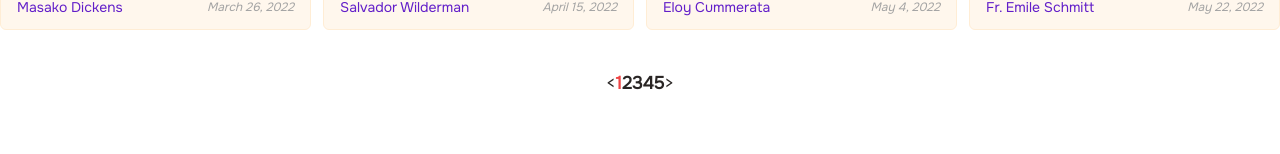
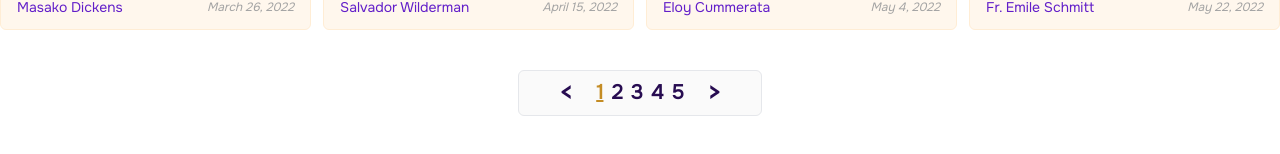
Before and after one commit to ad9311/voyages, a Next.js app: page / in a window 1280 px wide. Shown: the part 1614-1768 px from the top of the page. Built offline with nearby package versions, Linux system fonts and the light colour scheme.

Commit message:
Add styles to paginator
Include category in post content

```diff
--- a/app/components/Paginator.tsx
+++ b/app/components/Paginator.tsx
@@ -7,14 +7,14 @@ function Paginator(props: PaginatorProps) {
     <>
       {props.pagesCount > 1 && (
         <div className={props.className}>
-          <div className="w-fit mx-auto text-[1.1rem]">
+          <div className="w-fit mx-auto text-[1.1rem] px-10 py-1.5 border bg-neutral-50 hover:bg-neutral-100  rounded-md">
             <ReactPaginate
-              className="flex items-center"
+              className="flex items-center text-xl"
               breakLabel="..."
-              pageClassName="font-bold"
-              activeLinkClassName="text-red-500"
-              previousClassName=""
-              nextClassName=""
+              pageClassName="text-primary-dark hover:text-secondary hover:underline font-bold px-1"
+              activeLinkClassName="text-secondary underline"
+              previousClassName="pr-5 text-primary-dark hover:text-secondary font-bold text-2xl"
+              nextClassName="pl-5 text-primary-dark hover:text-secondary font-bold text-2xl"
               nextLabel=">"
               previousLabel="<"
               onPageChange={props.onPageChange}
--- a/app/globals.css
+++ b/app/globals.css
@@ -3,7 +3,7 @@
 @tailwind utilities;
 
 * {
-	@apply transition-all ease-in-out duration-300;
+	@apply transition-all ease-in-out duration-200;
 }
 
 body {
--- a/app/posts/PostPreview.tsx
+++ b/app/posts/PostPreview.tsx
@@ -3,8 +3,7 @@ import { PostProps, PostCategory } from '../defs';
 import { formatDate, formatDateTime } from '../helpers/formatDate';
 import Image from 'next/image';
 
-function PostPreview(props: PostProps) {
-  function categoryColor(category: PostCategory) {
+export function categoryColor(category: PostCategory) {
   switch (category) {
     case 'Tips':
       return 'bg-yellow-300';
@@ -17,6 +16,7 @@ function PostPreview(props: PostProps) {
   }
 }
 
+function PostPreview(props: PostProps) {
   return (
     <article className="h-full border border-orange-100 bg-orange-50 hover:bg-orange-100 px-4 pt-8 pb-3 grid sm:grid-rows-5 xl:grid-rows-6 rounded-md">
       <Link href={`/posts/${props.id}`} className="h-fit">
--- a/app/posts/[id]/PostContent.tsx
+++ b/app/posts/[id]/PostContent.tsx
@@ -2,6 +2,7 @@ import Image from 'next/image';
 import { PostProps } from '@/app/defs';
 import { formatDate, formatDateTime } from '@/app/helpers/formatDate';
 import PostComment from './PostComment';
+import { categoryColor } from '../PostPreview';
 
 function PostContent(props: PostProps) {
   const mappedImageParagraphs = props.paragraphs.map((paragraph, index) => (
@@ -30,11 +31,14 @@ function PostContent(props: PostProps) {
           {props.title}
         </h2>
         <h3 className="text-base sm:text-xl text-center text-neutral-600">{props.description}</h3>
-        <div className="pl-5 mt-1 mb-10 flex items-center gap-3">
-          <p className="text-secondary font-bold">{props.author}</p>
-          <p className="text-sm italic text-neutral-400" title={formatDateTime(props.publishedAt)}>
-            {formatDate(props.publishedAt)}
-          </p>
+        <div className="pl-5 mt-1 mb-10">
+          <div className="flex items-center gap-3">
+            <p className="text-secondary font-bold">{props.author}</p>
+            <p className="text-sm italic text-neutral-400" title={formatDateTime(props.publishedAt)}>
+              {formatDate(props.publishedAt)}
+            </p>
+          </div>
+          <strong className={`block mt-1 w-fit px-2 py-0.5 text-sm rounded-md ${categoryColor(props.category)}`}>{props.category}</strong>
         </div>
         <div>{mappedImageParagraphs}</div>
       </article>
```
Lines whose indentation alone changed are shown as unchanged.
